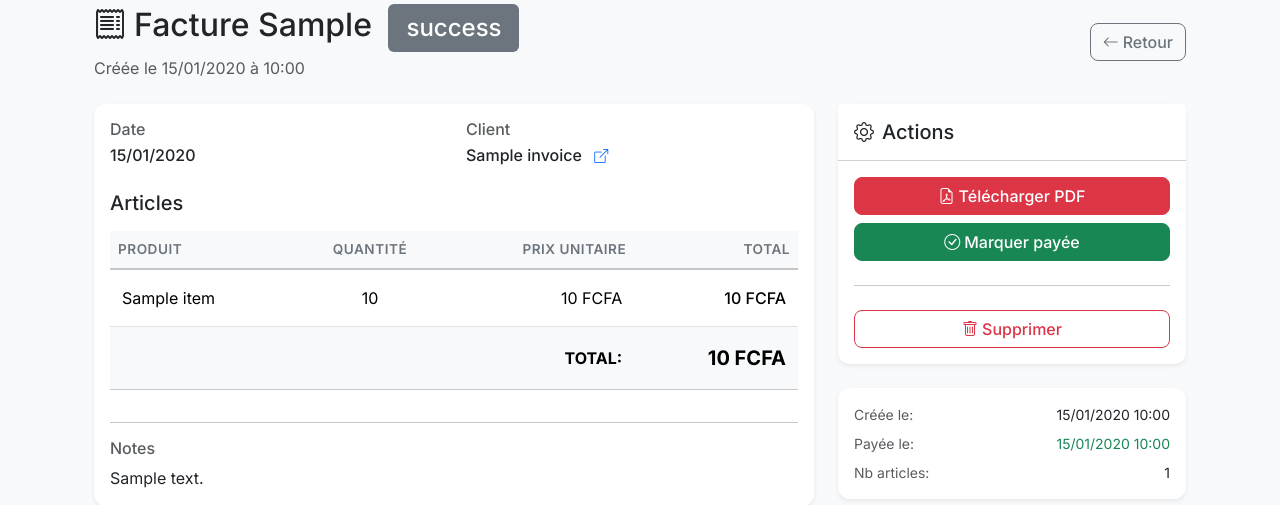
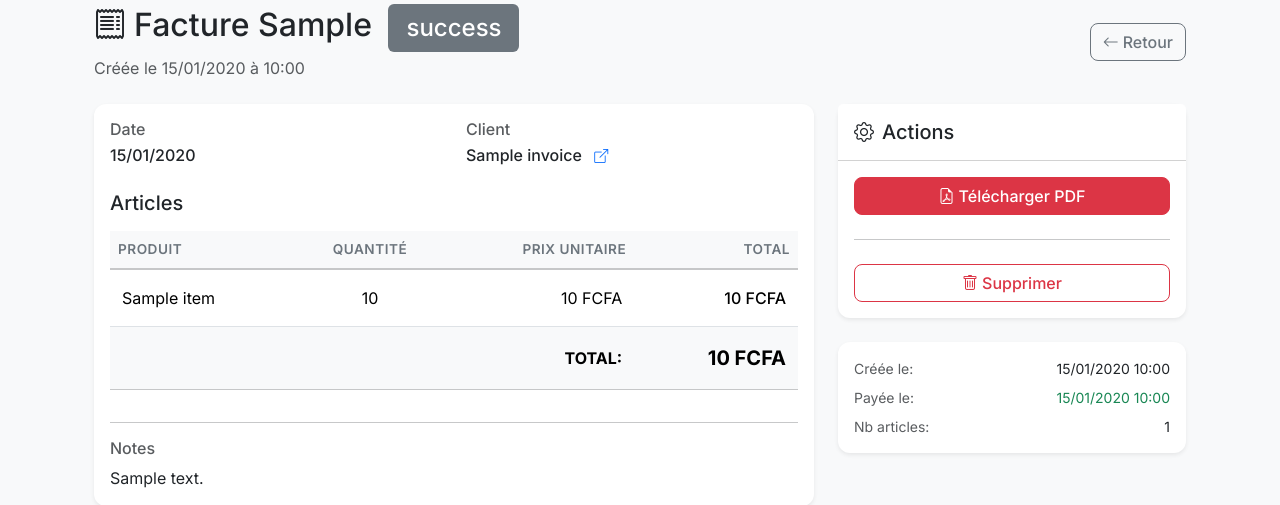
Before and after one commit to eguidi32/smartCaisse, a Flask app: page /invoices/1 in a window 1280 px wide. Shown: the part 135-640 px from the top of the page. Run offline with Flask 3, Linux system fonts and the light colour scheme; a user stored in the database is signed in; tables that the repository leaves empty hold one stand-in row (values such as "Sample post"); some libraries are stand-ins or nearby versions.

Commit message:
Fix: Enforce invoice workflow - send then mark paid
- Button 'Marquer payée' only shows if invoice status is 'envoyée'
- mark_paid() now validates that invoice is sent before allowing paid status
- Workflow: brouillon → Envoyer → envoyée → Marquer payée → payée
- Prevents skipping stock reduction by marking paid first

```diff
--- a/app/routes/invoices.py
+++ b/app/routes/invoices.py
@@ -249,6 +249,11 @@ def mark_paid(id):
     """Marquer une facture comme payée"""
     invoice = Invoice.query.filter_by(id=id, user_id=current_user.id).first_or_404()
 
+    # Vérifier que la facture est envoyée avant de la marquer payée
+    if invoice.status != 'envoyée':
+        flash(f'Impossible - la facture doit être envoyée avant d\'être payée.', 'danger')
+        return redirect(url_for('invoices.detail', id=id))
+
     invoice.mark_as_paid()
     db.session.commit()
 
--- a/app/templates/invoices/detail.html
+++ b/app/templates/invoices/detail.html
@@ -116,7 +116,7 @@
                         </form>
                         {% endif %}
 
-                        {% if invoice.status != 'payée' %}
+                        {% if invoice.status == 'envoyée' %}
                         <form action="{{ url_for('invoices.mark_paid', id=invoice.id) }}" method="POST">
                             <input type="hidden" name="csrf_token" value="{{ csrf_token() }}">
                             <button type="submit" class="btn btn-success w-100">
```
